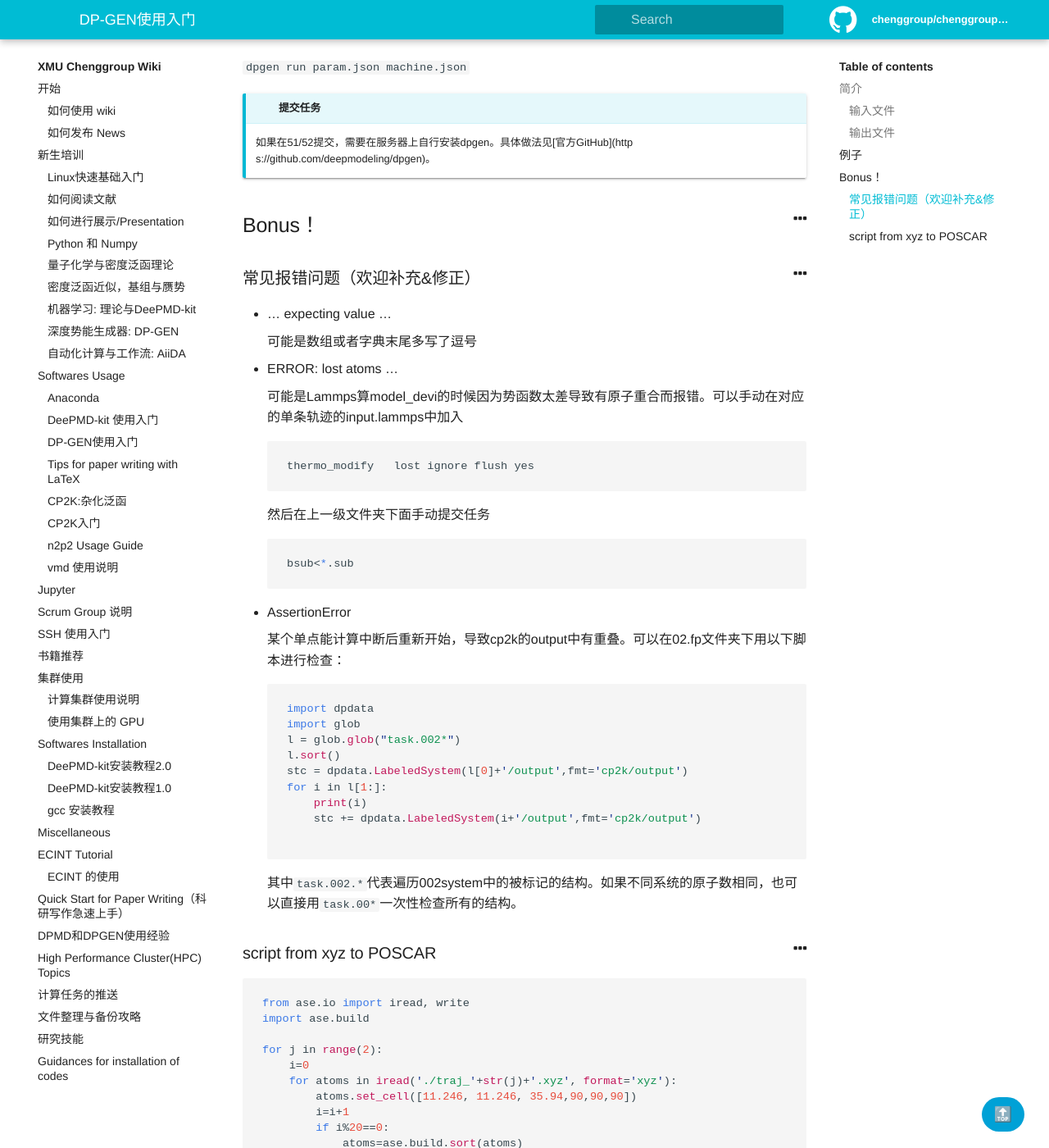
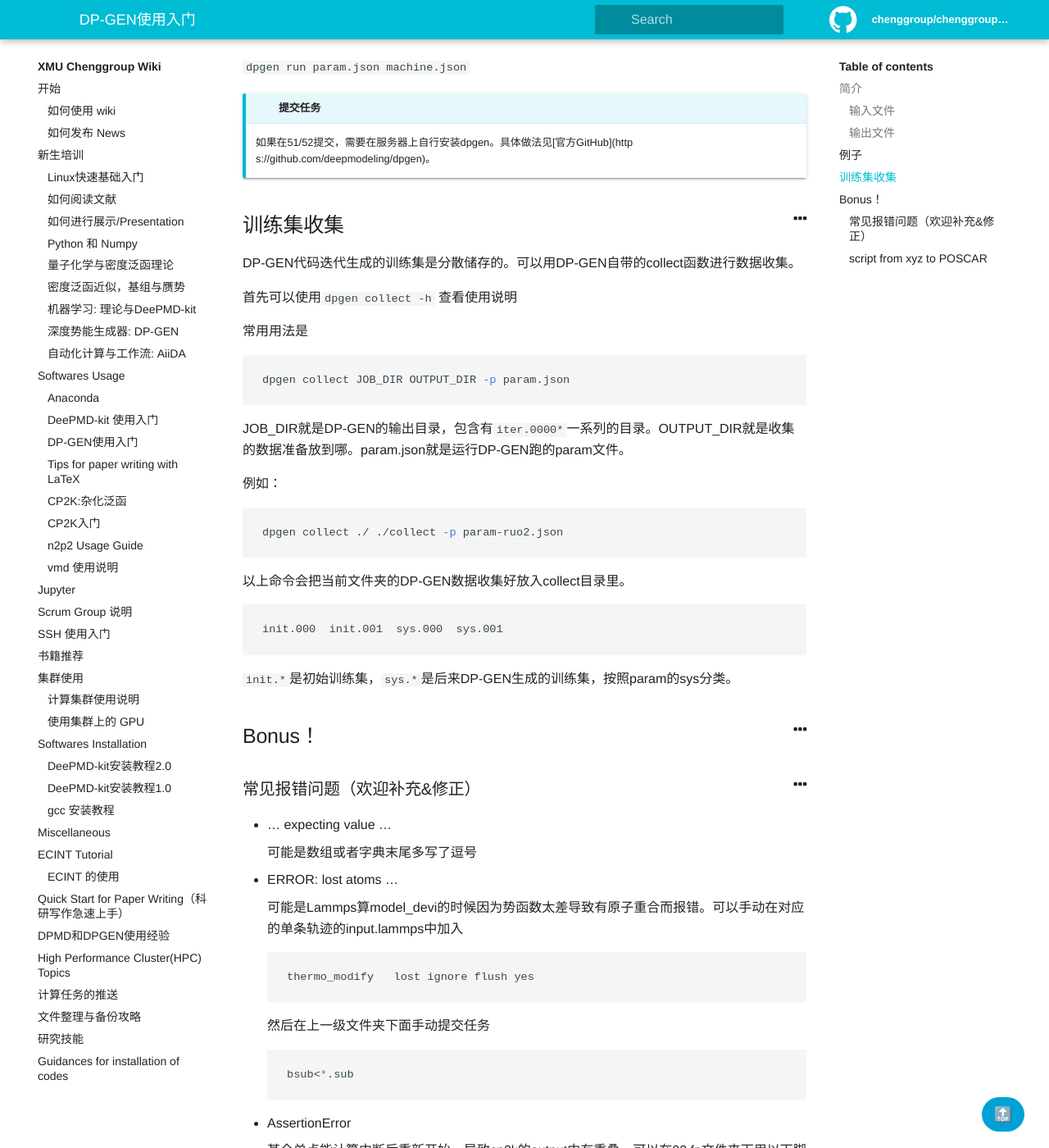
Before and after one commit to chenggroup/chenggroup.github.io, a Jekyll site: the page built from _wiki/Softwares Usage/DP-GEN.md, in a window 1280 px wide and 1400 px high, scrolled down 8493 px. Shown: the whole window at 82% size. Built offline with Jekyll 4.4.1, drawn with Linux system fonts in a browser that asks for light colours.

Commit message:
add collect data

````diff
--- a/_wiki/Softwares Usage/DP-GEN.md
+++ b/_wiki/Softwares Usage/DP-GEN.md
@@ -394,6 +394,34 @@
 {% include alert.html type="info" title="提交任务" content="如果在51/52提交，需要在服务器上自行安装dpgen。具体做法见[官方GitHub](http
 s://github.com/deepmodeling/dpgen)。" %}
 
+## 训练集收集
+
+DP-GEN代码迭代生成的训练集是分散储存的。可以用DP-GEN自带的collect函数进行数据收集。
+
+首先可以使用`dpgen collect -h` 查看使用说明
+
+常用用法是
+
+```bash
+dpgen collect JOB_DIR OUTPUT_DIR -p param.json
+```
+
+JOB_DIR就是DP-GEN的输出目录，包含有`iter.0000*`一系列的目录。OUTPUT_DIR就是收集的数据准备放到哪。param.json就是运行DP-GEN跑的param文件。
+
+例如：
+
+```bash
+dpgen collect ./ ./collect -p param-ruo2.json
+```
+
+以上命令会把当前文件夹的DP-GEN数据收集好放入collect目录里。
+
+```
+init.000  init.001  sys.000  sys.001
+```
+
+`init.*`是初始训练集，`sys.*`是后来DP-GEN生成的训练集，按照param的sys分类。
+
 ## Bonus！
 
 ### 常见报错问题（欢迎补充&修正）
````
